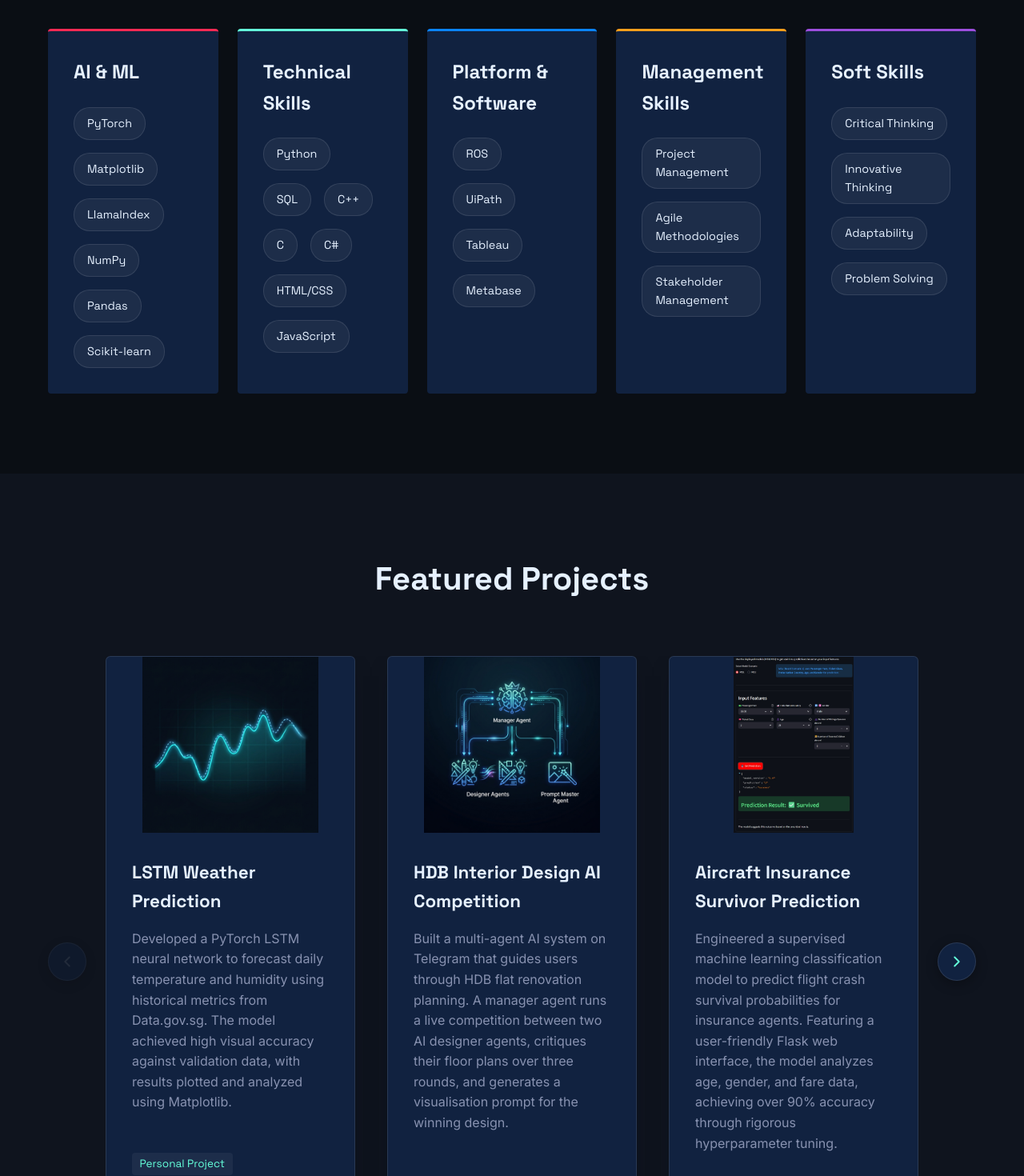
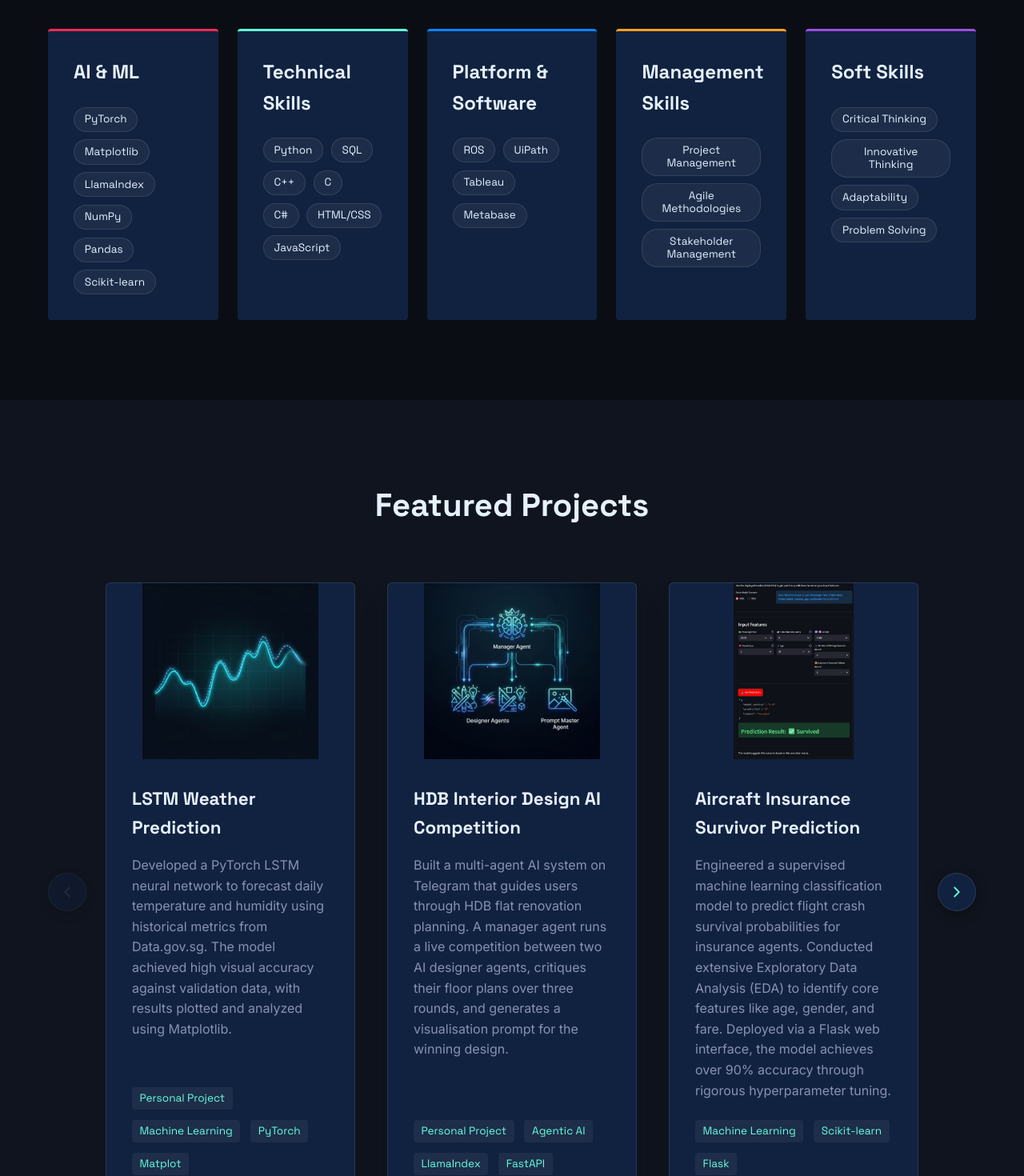
Before and after one commit to Randycje/Randycje.github.io, a React (Vite) app: page / in a window 1280 px wide. Shown: the part 3380-4850 px from the top of the page at 80% size. Built offline with nearby package versions, Linux system fonts and the light colour scheme.

Commit message:
Fix UI: Adjust tag spacing in Skills to prevent overflow, update Aircraft Insurance description with EDA

```diff
--- a/src/components/Projects.jsx
+++ b/src/components/Projects.jsx
@@ -17,7 +17,7 @@ const projects = [
     },
     {
         title: 'Aircraft Insurance Survivor Prediction',
-        description: 'Engineered a supervised machine learning classification model to predict flight crash survival probabilities for insurance agents. Featuring a user-friendly Flask web interface, the model analyzes age, gender, and fare data, achieving over 90% accuracy through rigorous hyperparameter tuning.',
+        description: 'Engineered a supervised machine learning classification model to predict flight crash survival probabilities for insurance agents. Conducted extensive Exploratory Data Analysis (EDA) to identify core features like age, gender, and fare. Deployed via a Flask web interface, the model achieves over 90% accuracy through rigorous hyperparameter tuning.',
         tech: ['Machine Learning', 'Scikit-learn', 'Flask'],
         image: '/aircraft-insurance-ml.jpg'
     },
--- a/src/components/Skills.jsx
+++ b/src/components/Skills.jsx
@@ -40,14 +40,16 @@ const Skills = () => {
                             }}
                         >
                             <h3 style={{ marginBottom: '1.5rem', fontSize: '1.5rem' }}>{group.category}</h3>
-                            <div style={{ display: 'flex', flexWrap: 'wrap', gap: '1rem' }}>
+                            <div style={{ display: 'flex', flexWrap: 'wrap', gap: '0.6rem' }}>
                                 {group.items.map((skill, i) => (
                                     <span key={i} style={{
-                                        padding: '0.5rem 1rem',
+                                        padding: '0.4rem 0.8rem',
                                         background: 'var(--chip-bg)',
                                         borderRadius: '20px',
                                         color: 'var(--text-primary)',
-                                        fontSize: '0.9rem',
+                                        fontSize: '0.85rem',
+                                        lineHeight: '1.2',
+                                        textAlign: 'center',
                                         fontFamily: 'var(--font-heading)',
                                         border: '1px solid var(--card-border)'
                                     }}>
```
